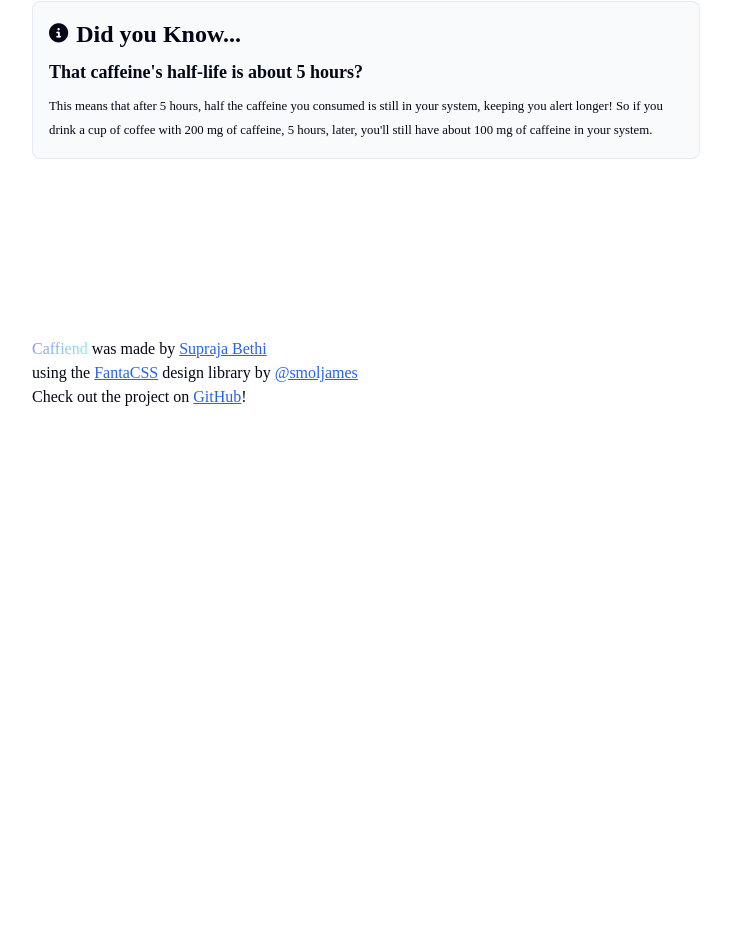
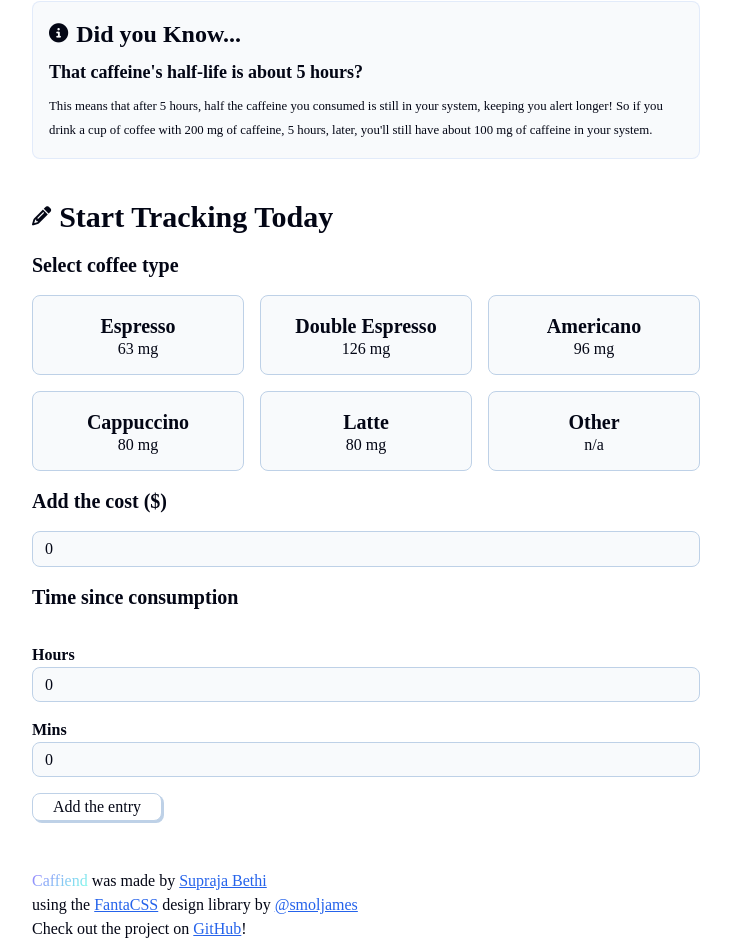
Before and after one commit to BethiXSupraja/ReactProjects, a React (Vite) app in the folder caffiend/: page / in a window 1280 px wide. Shown: the part 343-1295 px from the top of the page, without its empty margins (274-1005 px from the left). Before the commit the page ends 800 px from the top, so only its background shows below. Built offline with nearby package versions, Linux system fonts and the light colour scheme; a web font is replaced by a local one.

Commit message:
CoffeeForm setup complete

```diff
--- a/caffiend/src/components/CoffeeForm.jsx
+++ b/caffiend/src/components/CoffeeForm.jsx
@@ -1,6 +1,88 @@
+import { coffeeOptions } from "../utils"
+import {useState} from 'react'
 export default function CoffeeForm(){
+    const[ selectedCoffee, setSelectedCoffee ] = useState(null)
+    const [showCoffeeTypes, setShowCoffeeTypes] =useState(false)
+    const [coffeeCost, setCoffeeCost ] =useState(0)
+    const[hour, setHour] = useState(0)
+    const[min,setMin] =useState(0)
+    function handleSubmitForm(){
+        console.log( selectedCoffee, coffeeCost, hour, min)
+    }
     return(
         <>
+        <div className="section-header">
+            <i className="fa-solid fa-pencil"/>
+            <h2>Start Tracking Today</h2>
+
+        </div>
+        <h4>Select coffee type</h4>
+        <div className="coffee-grid">
+            {coffeeOptions.slice(0,5).map((option, optionIndex)=>{
+                return(
+                    <button onClick={()=>{setSelectedCoffee(option.name)
+                        setShowCoffeeTypes(false)
+                    }} className={"button-card" + (option.name === selectedCoffee ?'coffee-button-selected':'' )} key={optionIndex}>
+                        <h4>{option.name}</h4>
+                        <p>{option.caffeine} mg</p>
+                    </button>
+                )
+
+            })}
+            <button onClick = {()=>{
+              setShowCoffeeTypes(true)
+              setSelectedCoffee(null)
+            }}className= {"button-card" + (showCoffeeTypes ?'coffee-button-selected':'')}>
+                <h4>Other</h4>
+                <p>n/a</p>
+
+            </button>
+
+        </div>
+       {showCoffeeTypes && (
+         <select onChange={(e)=>{
+            setSelectedCoffee(e.target.value)
+             }} id ="coffee-list" name="coffee-list">
+            <option value={null}>Select type</option>
+            {coffeeOptions.map((option, optionIndex)=>{
+                return(
+                    <option value={option.name} key={optionIndex}>
+                        {option.name} {option.caffeine} mg
+                    </option>
+                )
+            })
+
+            }
+
+
+        </select> )}
+        <h4>Add the cost ($)</h4>
+        <input className="w-full" type="number" placeholder="4.50" value = {coffeeCost} onChange={(e)=>{setCoffeeCost(e.target.value)}}></input>
+        <h4>Time since consumption</h4>
+        <div className="time-entry"></div>
+        <div>
+            <h6>Hours</h6>
+            <select onChange={(e)=>{setHour(e.target.value)}}id ="hours-selected">
+            {[0, 1, 2, 3, 4, 5, 6, 7, 8, 9, 10, 11, 12, 13, 14, 15, 16, 17, 18, 19, 20, 21, 22, 23].map((hour, hourIndex) => {
+                            return (
+                                <option key={hourIndex} value={hour}>{hour}</option>)
+            })}
+
+            </select>
+        </div>
+        <div>
+            <h6>Mins</h6>
+            <select onChange={(e)=>{setMin(e.target.value)}} id ="mins-selected">
+            {[0, 5, 10, 15, 30, 45].map((min, minIndex) => {
+                            return (
+                                <option key={minIndex} value={min}>{min}</option>)
+            })}
+
+            </select>
+        </div>
+        <button onClick = {handleSubmitForm}>
+            <p>Add the entry </p>
+        </button>
         </>
     )
 }
```
